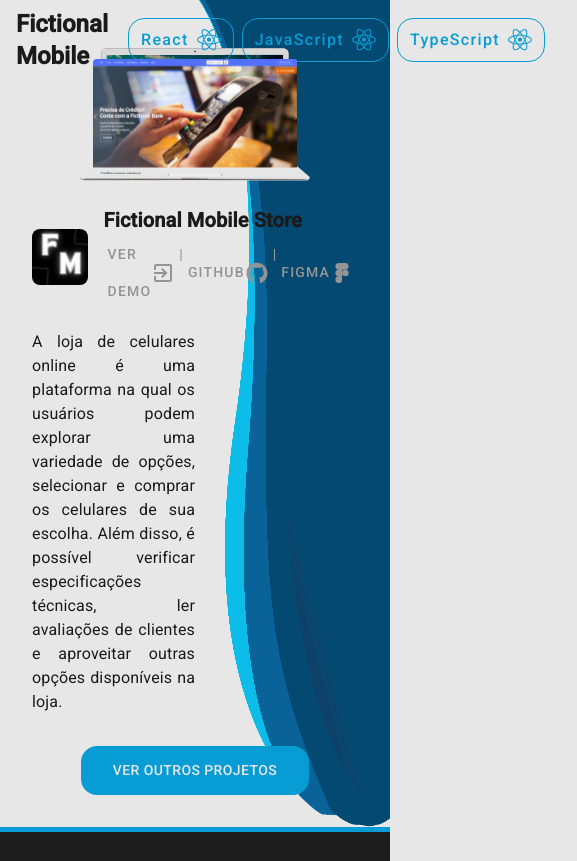
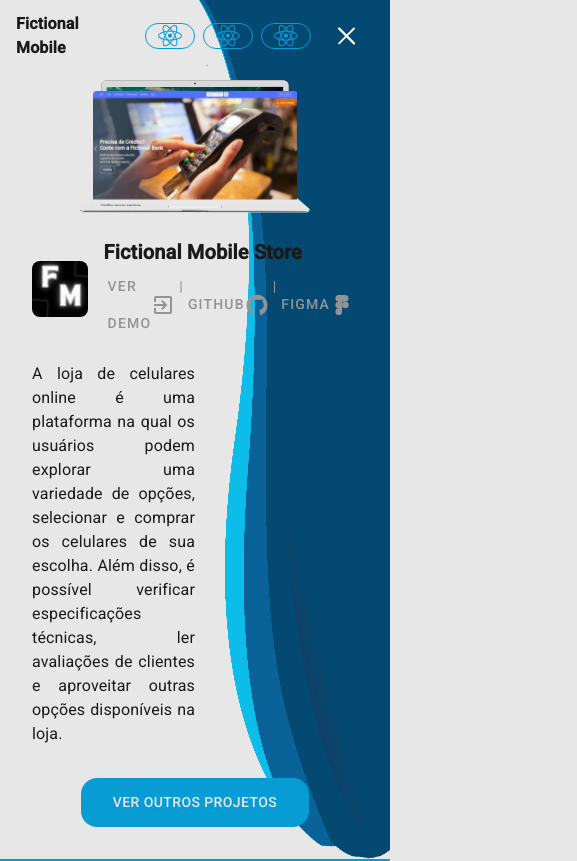
Before and after one commit to Felipe-alv-es/site-portifolio, a React (Create React App) app: page /fm in a window 390 px wide. Shown: the top 861 px of the page, 577 px wide, since content can reach past the window. Built offline with nearby package versions, Linux system fonts and the light colour scheme; no server answers.

Commit message:
chore(ProjectPage): some mobile improvements

```diff
--- a/src/components/Projects/Pages/FictionalMobile.styles.tsx
+++ b/src/components/Projects/Pages/FictionalMobile.styles.tsx
@@ -20,6 +20,10 @@
   typography: "h5",
   fontWeight: "bold",
   marginRight: "20px",
+  "@media(max-width: 544px)": {
+    typography: "body1",
+    fontWeight: "bold",
+  },
 });
 
 export const getContentContainerStyle = () => ({
@@ -31,7 +35,10 @@
   flexDirection: "column",
   placeItems: "center",
   textAlign: "left",
-  padding: "32px",
+  padding: "32px 32px 32px 32px",
+  "@media(max-width: 544px)": {
+    padding: "64px 32px 32px 32px",
+  },
 });
 
 export const getDescriptionContainerStyle = () => ({
@@ -101,6 +108,9 @@
             fontSize: "16px",
             marginRight: "8px",
             textTransform: "none",
+            "@media(max-width: 544px)": {
+              display: "none",
+            },
           }}
         >
           {label}
```
